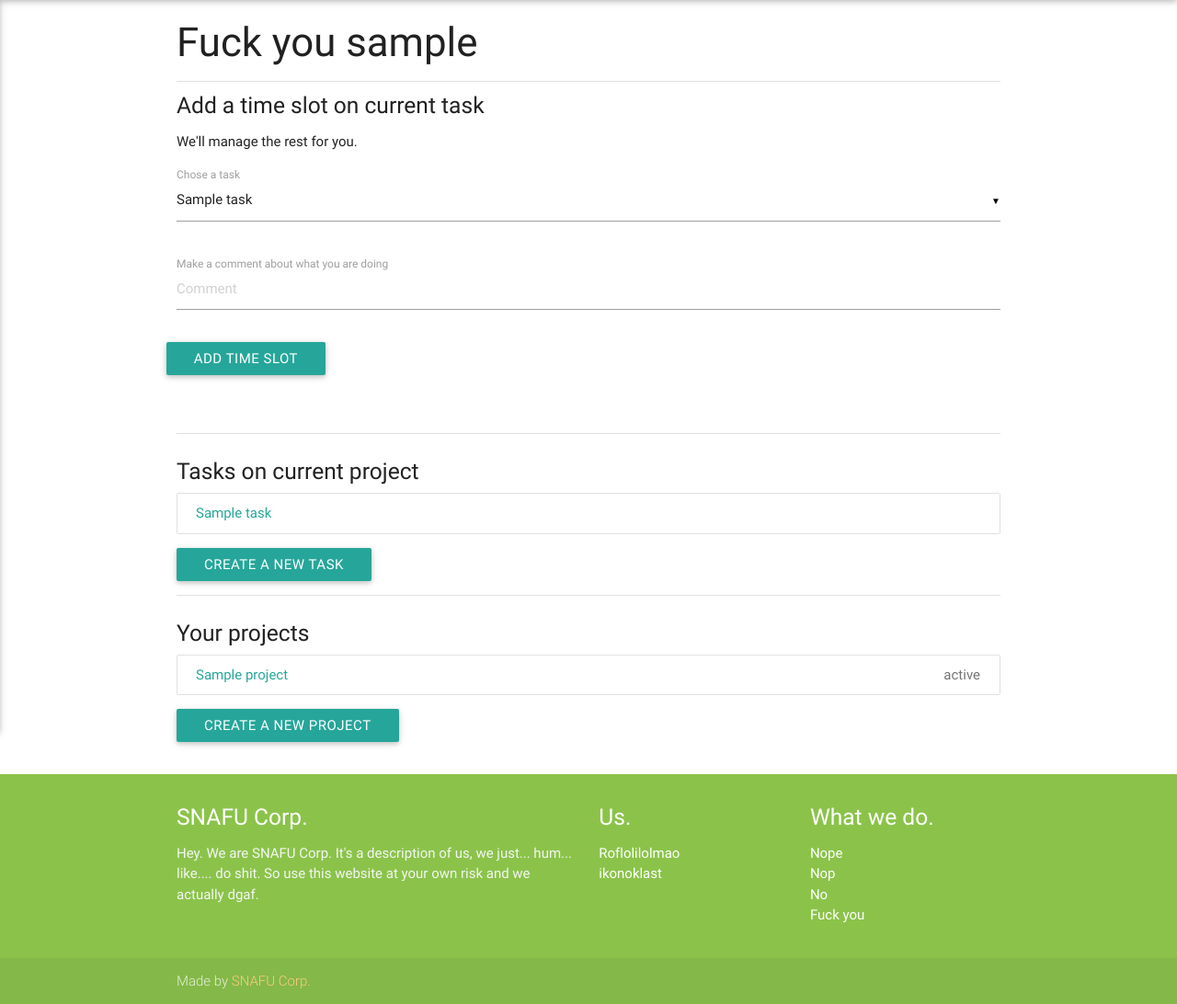
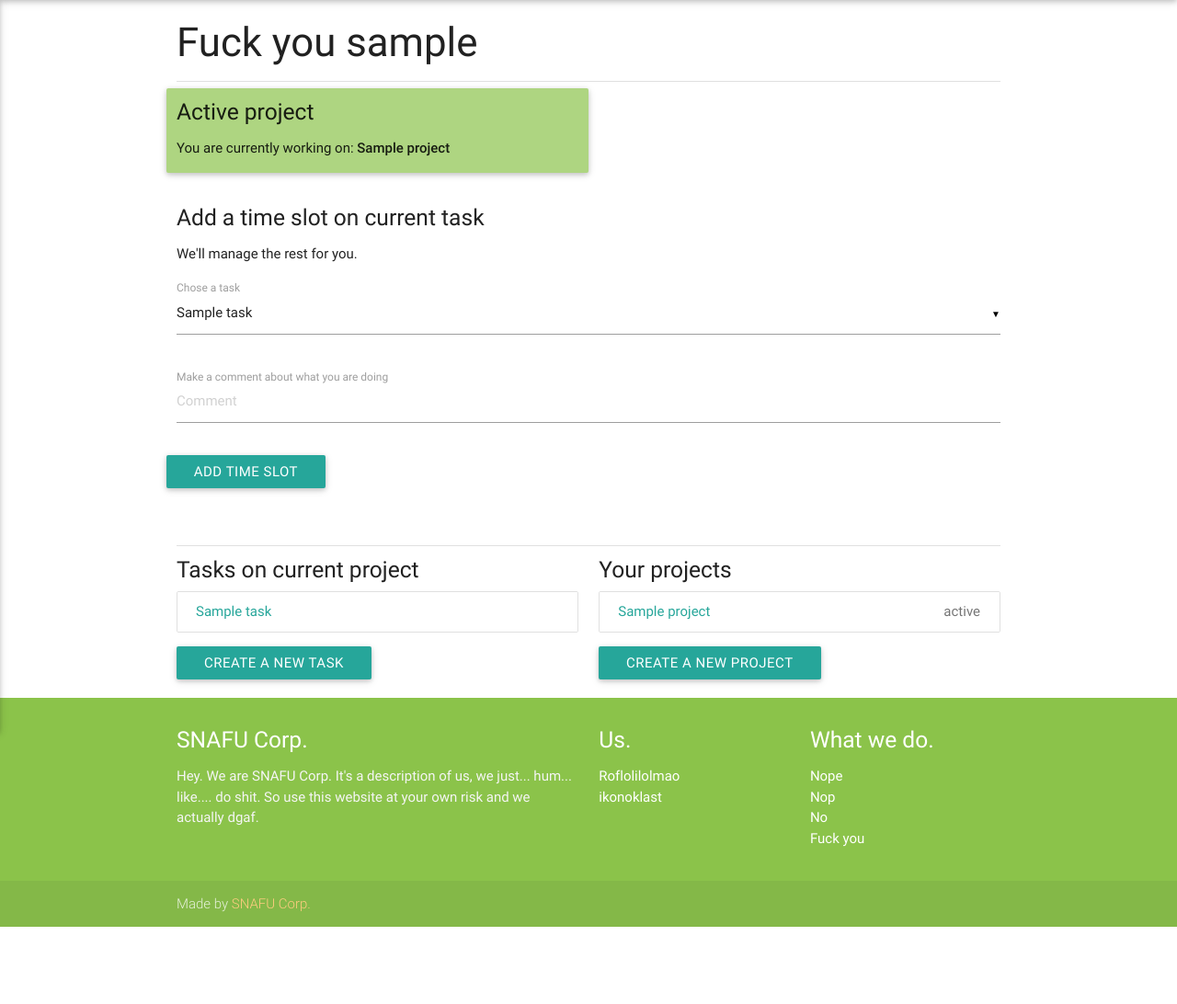
Before and after one commit to megaturbo/timbreuse, a Flask app: page / in a window 1280 px wide. Shown: the part 64-1156 px from the top of the page at 92% size. After the commit the page ends 1072 px from the top, so only its background shows below. Run offline with Flask 2, Linux system fonts and the light colour scheme; a user stored in the database is signed in; tables that the repository leaves empty hold one stand-in row (values such as "Sample post"); some libraries are stand-ins or nearby versions.

Commit message:
Hyperlayout hypermore hyperbeautiful

```diff
--- a/templates/home.html
+++ b/templates/home.html
@@ -4,20 +4,30 @@
 
     <div class="divider"></div>
 
+    <div class="row">
+        <div class="col s12 m6 card-panel light-green lighten-2">
+            <h5>Active project</h5>
+            <p>You are currently working on: <strong>{{current_project.name}}</strong></p>
+        </div>
         {% if current_timeslot %}
-        <h5>Edit comment on current Time Slot</h5>
-        <br>
+        <div class="col s12 m6">
+            <h5>Active task: <strong>{{current_timeslot.task.name}}</strong></h5>
             <div class="input-field col s12">
                 <textarea name="comment" id="textareacomment" class="materialize-textarea" form="commentform">{{ current_timeslot.comment }}</textarea>
                 <label for="textareacomment">Comment</label>
             </div>
-        <form action="{{ url_for('edit_timeslot_comment') }}" method=post class="form-horizontal" id="commentform">
-            <div class="control-group">
-                <div class="controls">
+            <div class="row">
+                <form action="{{ url_for('edit_timeslot_comment') }}" method=POST class="form-horizontal" id="commentform" style="display:inline;">
                     <button type="submit" class="btn btn-success">Edit comment</button>
+                </form>
+                <form action="{{ url_for('end_timeslot') }}" method=POST style="display:inline;">
+                    <button type="submit" class="btn red darken-4">Job done</button>
+                </form>
             </div>
         </div>
-        </form>
+        {% endif %}
+    </div>
+    {% if current_timeslot %}
         <br>
         <div class="divider"></div>
     {% endif %}
@@ -54,7 +64,9 @@
     <br>
     <div class="divider"></div>
 
-    <div class="section">
+    <!-- Start Current project tasks and Projects -->
+    <div class="row">
+        <div class="col s12 m6">
             <h5>Tasks on current project</h5>
             <div class="collection">
             {% if tasks %}
@@ -67,10 +79,7 @@
             </div>
             <a href="{{ url_for('new_task') }}" class="waves-effect waves-light btn">Create a new task</a>
         </div>
-
-    <div class="divider"></div>
-
-    <div class="section">
+        <div class="col s12 m6">
             <h5>Your projects</h5>
             <div class="collection">
             {% for project in current_user.projects %}
@@ -84,4 +93,6 @@
             </div>
             <a href="{{ url_for('new_project') }}" class="waves-effect waves-light btn">Create a new project</a>
         </div>
+    </div>
+    <!-- End Currend project tasks and Projects -->
 {% endblock %}
--- a/timbreuse.py
+++ b/timbreuse.py
@@ -29,9 +29,10 @@ def load_user(id):
 @app.route('/')
 def index():
     if current_user.is_authenticated:
-        current_project = current_user.current_project_id
-        if current_project is not None:
-            tasks = Task.query.filter_by(project_id=int(current_project)).all()
+        current_project_id = current_user.current_project_id
+        current_project = Project.query.filter_by(id=current_project_id).first()
+        if current_project_id is not None:
+            tasks = Task.query.filter_by(project_id=int(current_project_id)).all()
         current_timeslot = TimeSlot.query.filter_by(ended_at=None).first()
         if current_timeslot is not None:
             current_task = Task.query.filter_by(id=current_timeslot.task_id).first().name
@@ -193,6 +194,15 @@ def edit_timeslot_comment():
 
     return redirect(url_for('index'))
 
+@app.route('/endtimeslot', methods=['POST'])
+@login_required
+def end_timeslot():
+    current_timeslot = TimeSlot.query.filter_by(ended_at=None).first()
+    current_timeslot.ended_at = datetime.datetime.now()
+    db.session.commit()
+    flash('Timeslot ended')
+
+    return redirect(url_for('index'))
 
 if __name__ == '__main__':
 	app.run()
```
Lines whose indentation alone changed are shown as unchanged.
